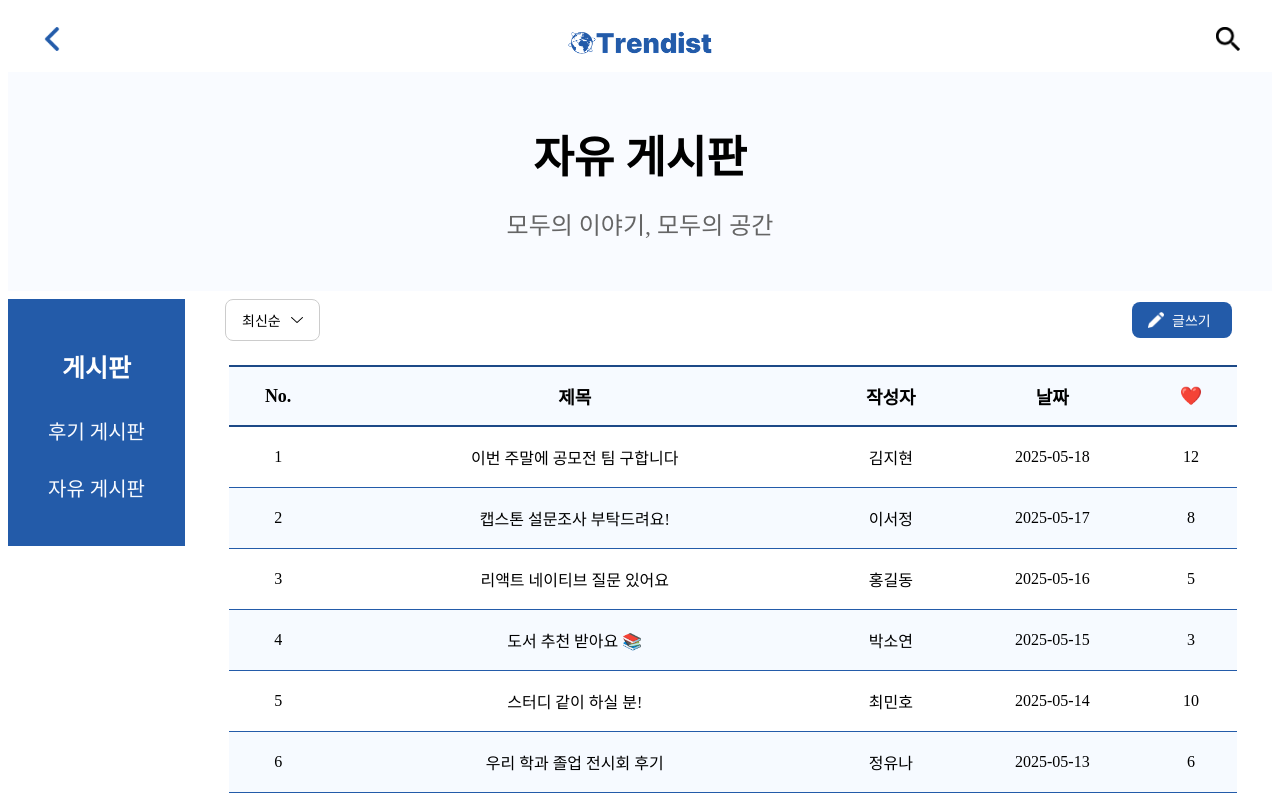
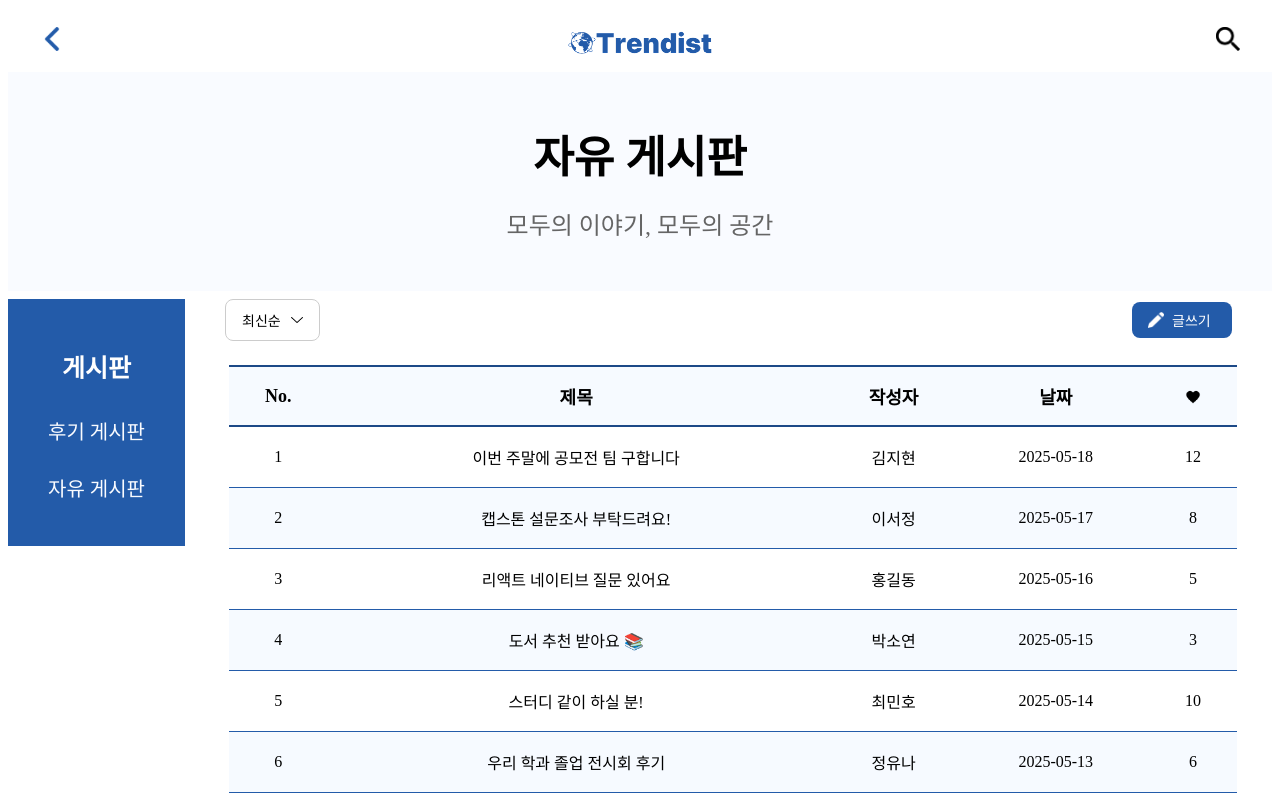
Before and after one commit to HIGHFIVE-SW/HIGHFIVE-FE, a React (Create React App) app: page /board/free in a window 1280 px wide. Shown: the top 800 px of the page. Built offline with nearby package versions, Linux system fonts and the light colour scheme.

Commit message:
Design : 좋아요 아이콘 변경

```diff
--- a/src/components/board/freeboard/FreePostList.jsx
+++ b/src/components/board/freeboard/FreePostList.jsx
@@ -1,5 +1,7 @@
 import React from "react";
 import styled from "styled-components";
+import heartIcon from "../../../assets/images/board/ic_heart.png";
+
 
 export default function FreePostList({ posts, currentPage, itemsPerPage }) {
   return (
@@ -10,7 +12,9 @@ export default function FreePostList({ posts, currentPage, itemsPerPage }) {
           <TableHead>제목</TableHead>
           <TableHead>작성자</TableHead>
           <TableHead>날짜</TableHead>
-          <TableHead>❤️</TableHead>
+          <TableHead>
+            <IconImage src={heartIcon} alt="좋아요" />
+        </TableHead>
         </tr>
       </thead>
       <tbody>
@@ -62,3 +66,10 @@ const PostRow = styled.tr`
     props.isLastRow ? "2px solid #1C4987" : "1px solid #235BA9"};
   }
 `;
+
+const IconImage = styled.img`
+  width: 16px;
+  height: 16px;
+  display: inline-block;
+  vertical-align: middle;
+`;
```
Also changed, not shown: src/assets/images/board/ic_heart.png (added).
